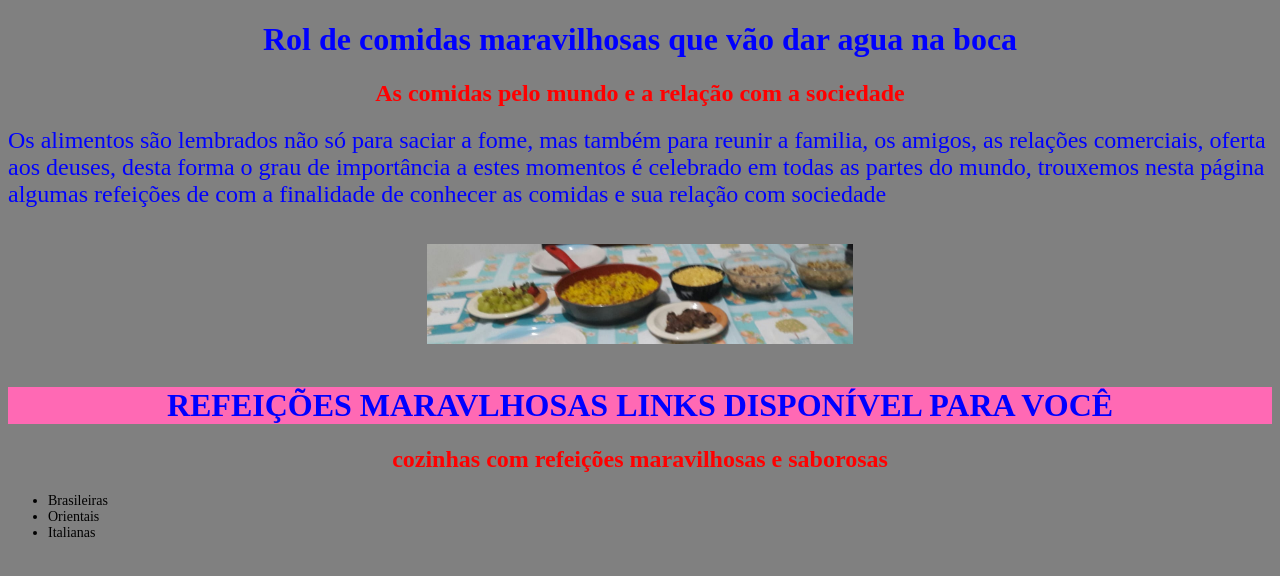
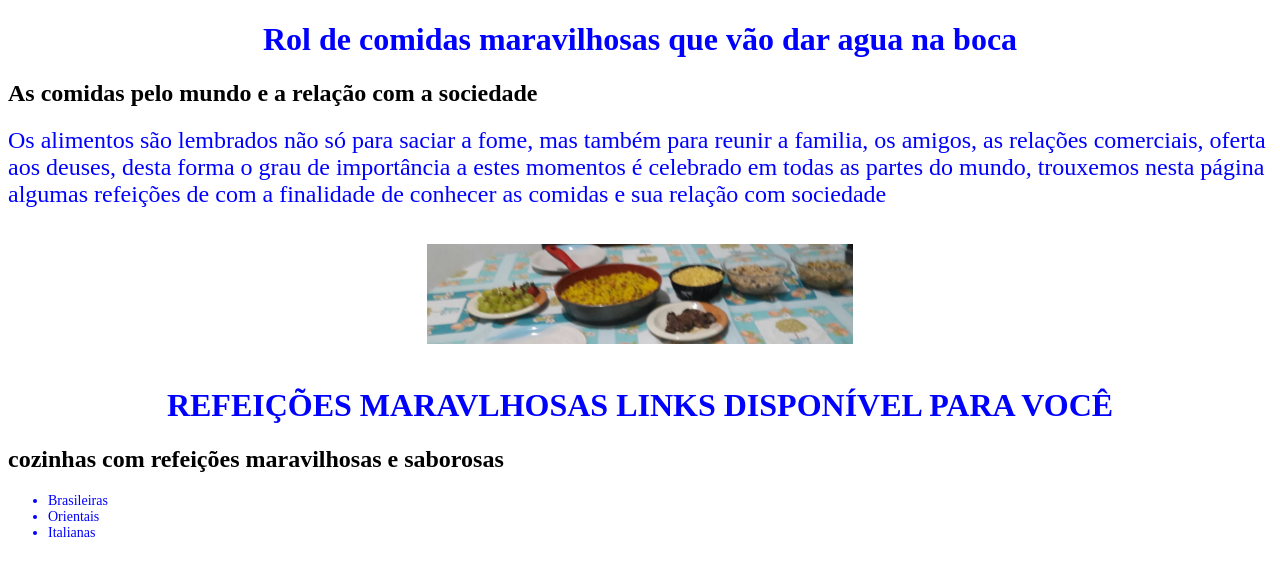
Before and after one commit to joseorlando75/programacaoge, a plain HTML site: page comidas.htm in a window 1280 px wide. Drawn offline with Linux system fonts and the light colour scheme.

Commit message:
Add files via upload

```diff
--- a/style.css
+++ b/style.css
@@ -1,21 +1,23 @@
 body{
-	background-color:grey ;
+	background-color: EDE0DE;
 }
-.textoprincipal{background-color: hotpink;}
+.textoprincipal{background-color: inherit;}
 
 h1{
 	text-align: center;
 	color: blue;
 }
 h2{
-	text-align: center;
-	color: red;
+	text-align: justify-all;
+	color: black;
 }
 
 #comida { height: 100px; }
 p { text-align: justify;
 	color: floralwhite;
 }
-.itens {font-size: 14px; text-align: left;}
+.itens {font-size: 14px; text-align: left; color: blue}
 
 li::marker{content."\2764"}
+
+#make {width: 30%;}
```
